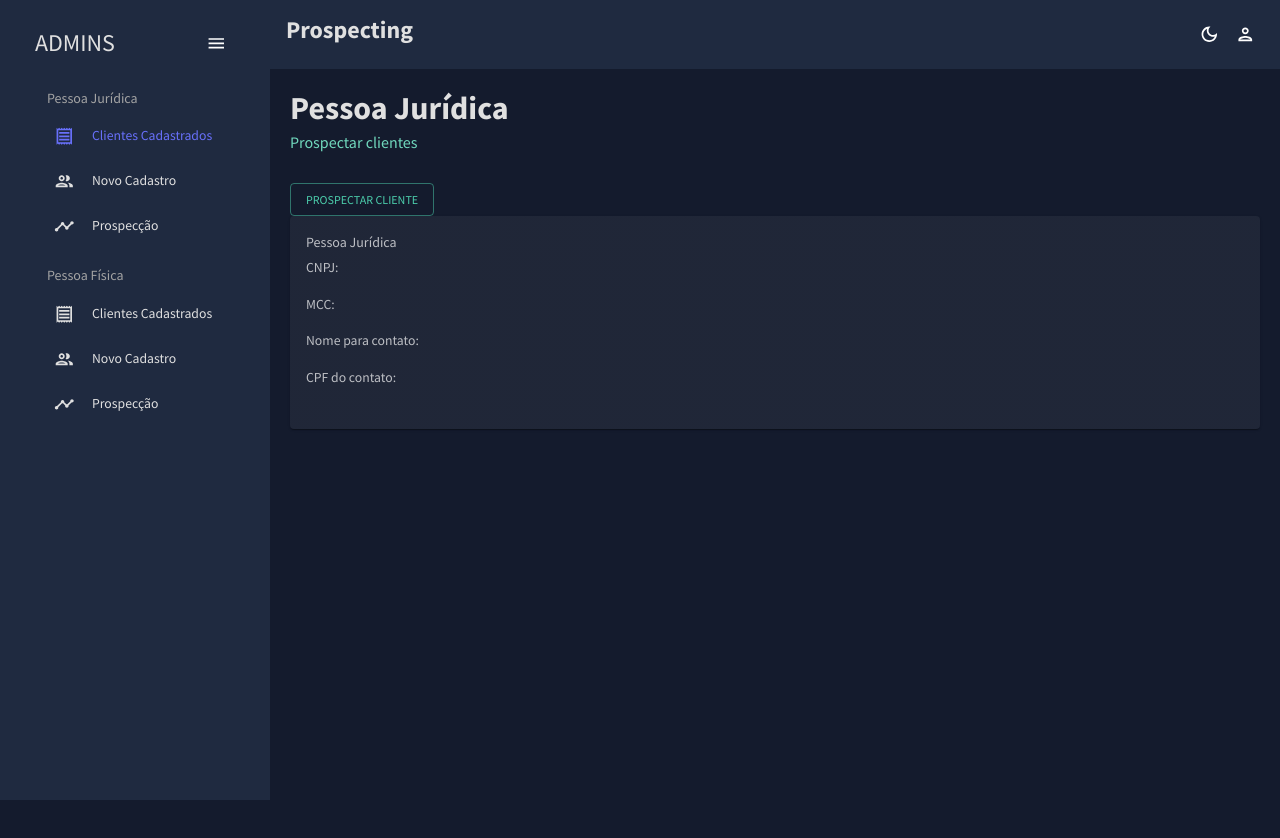
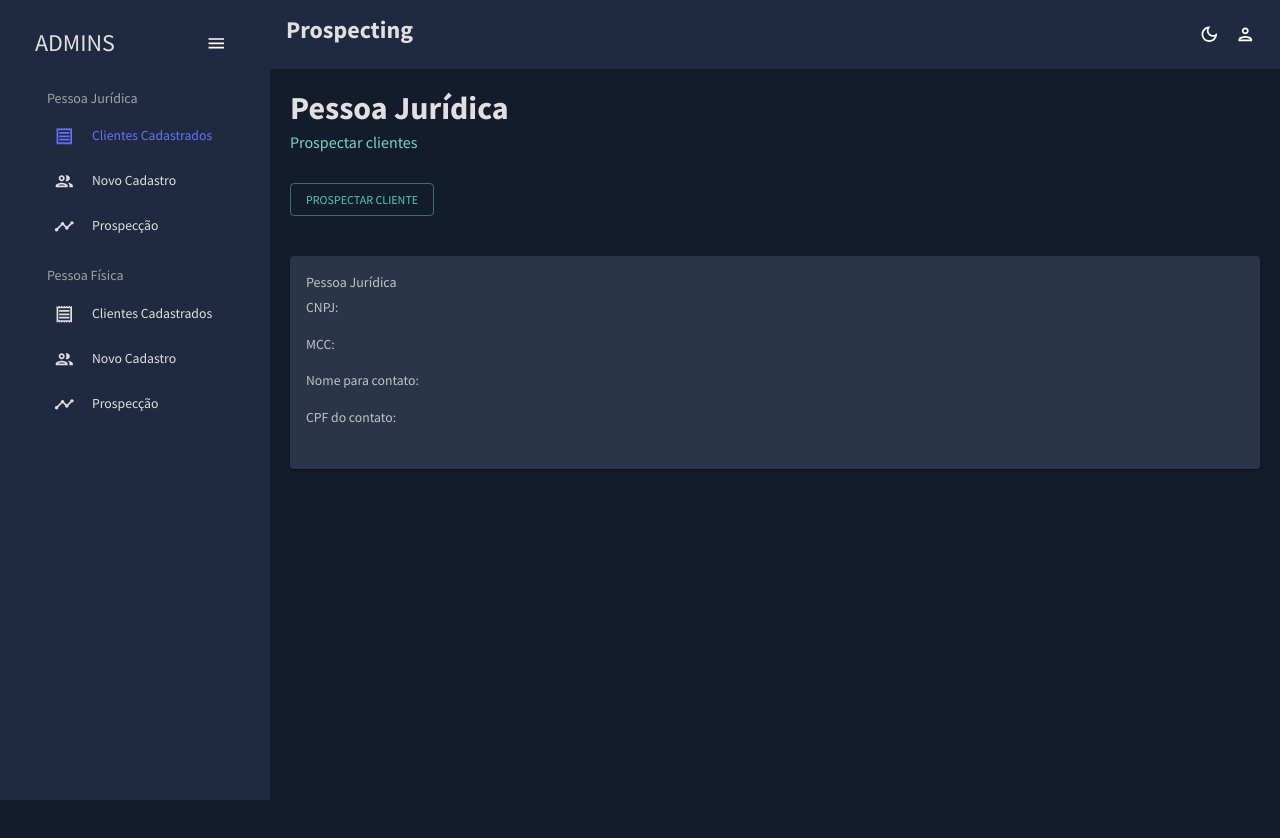
Before and after one commit to Akaori/customer-prospecting-app, a React (Create React App) app in the folder frontend/: page /pessoa-juridica/prospectar in a window 1280 px wide. Shown: the top 838 px of the page. Built offline with nearby package versions, Linux system fonts and the light colour scheme.

Commit message:
fix margin

```diff
--- a/frontend/src/scenes/prospectlegalentitycustomer/index.js
+++ b/frontend/src/scenes/prospectlegalentitycustomer/index.js
@@ -51,7 +51,13 @@ const ProspectLegalEntityCustomer = () => {
           >
             Prospectar cliente
           </Button>
-          <Card sx={{ minWidth: 275, backgroundColor: colors.primary[500] }}>
+          <Card
+            sx={{
+              minWidth: 275,
+              backgroundColor: colors.primary[400],
+              mt: 5.0,
+            }}
+          >
             <CardContent>
               <Typography
                 sx={{ fontSize: 14 }}
```
